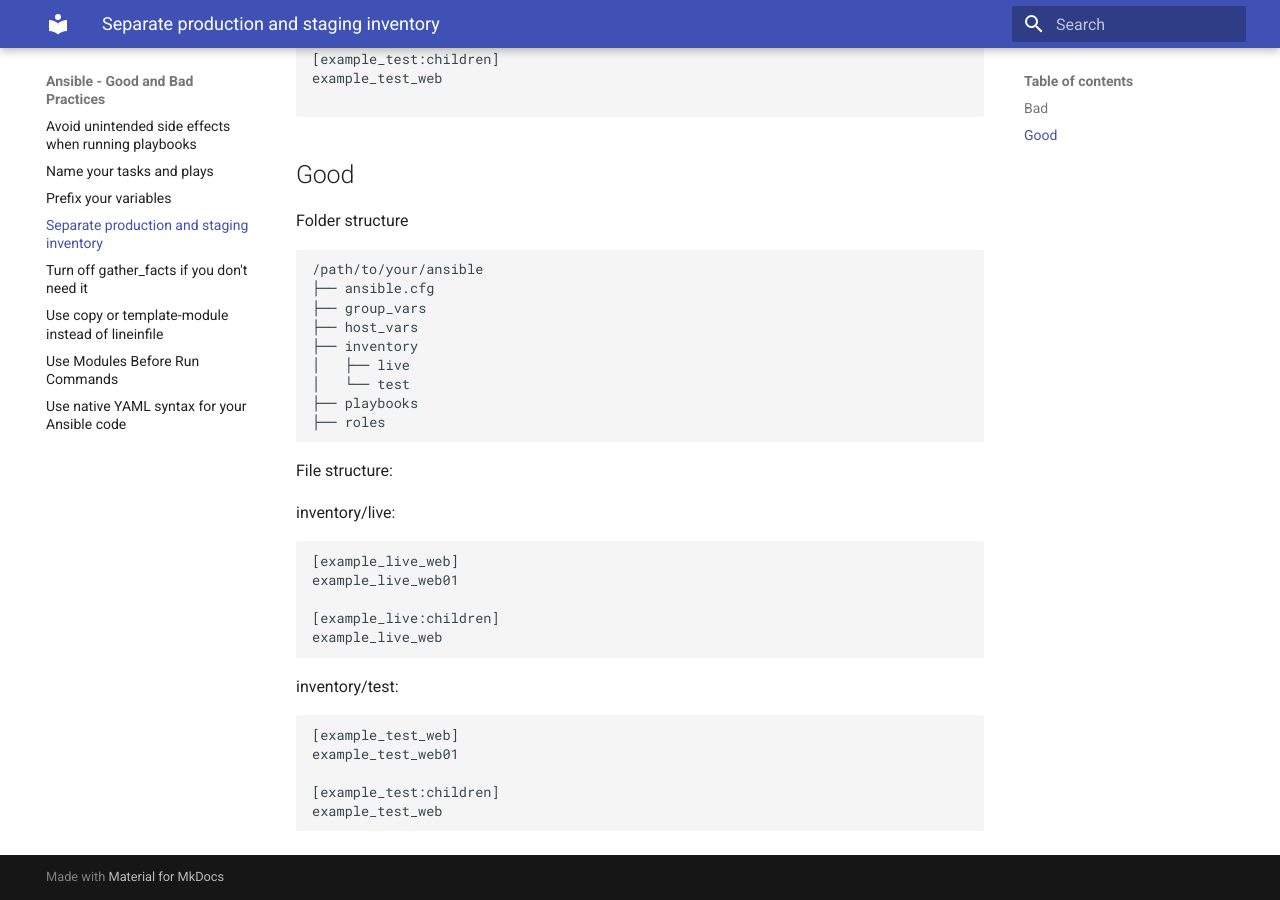
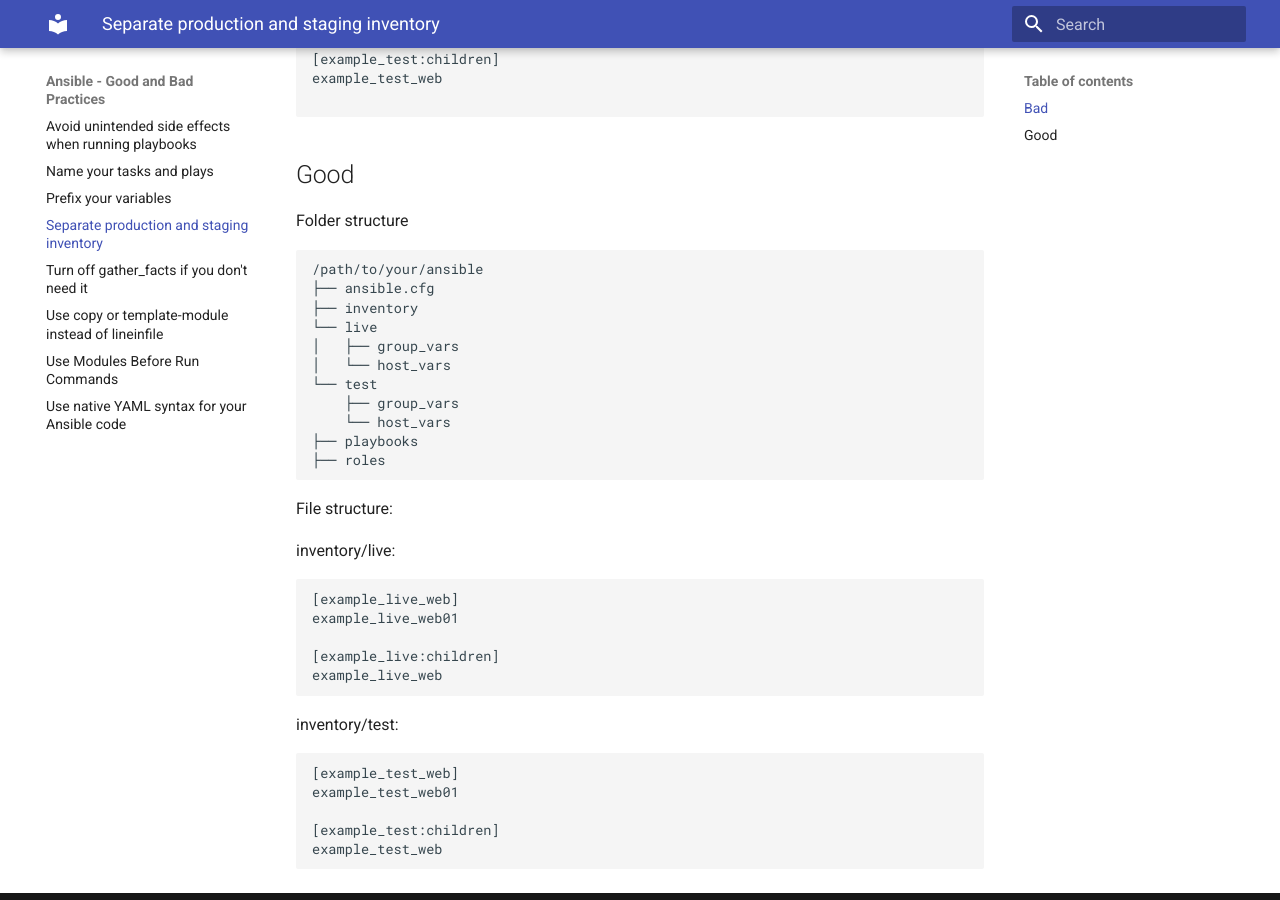
Before and after one commit to telekom-mms/ansible-bad-and-good-practices, an MkDocs documentation site: the page built from docs/separate_production_and_staging_inventory.md, in a window 1280 px wide and 900 px high, scrolled down 800 px. Built offline with MkDocs 1.6.1 and Material for MkDocs 9.7.7, drawn with Linux system fonts in a browser that asks for light colours.

Commit message:
Feat(NOISSUE): Added group and host_vars inside inventory folder

````diff
--- a/docs/separate_production_and_staging_inventory.md
+++ b/docs/separate_production_and_staging_inventory.md
@@ -42,11 +42,13 @@
 ```bash
 /path/to/your/ansible
 ├── ansible.cfg
-├── group_vars
-├── host_vars
 ├── inventory
-│   ├── live
-│   └── test
+└── live
+│   ├── group_vars
+│   └── host_vars
+└── test
+    ├── group_vars
+    └── host_vars
 ├── playbooks
 ├── roles
 ```
````
